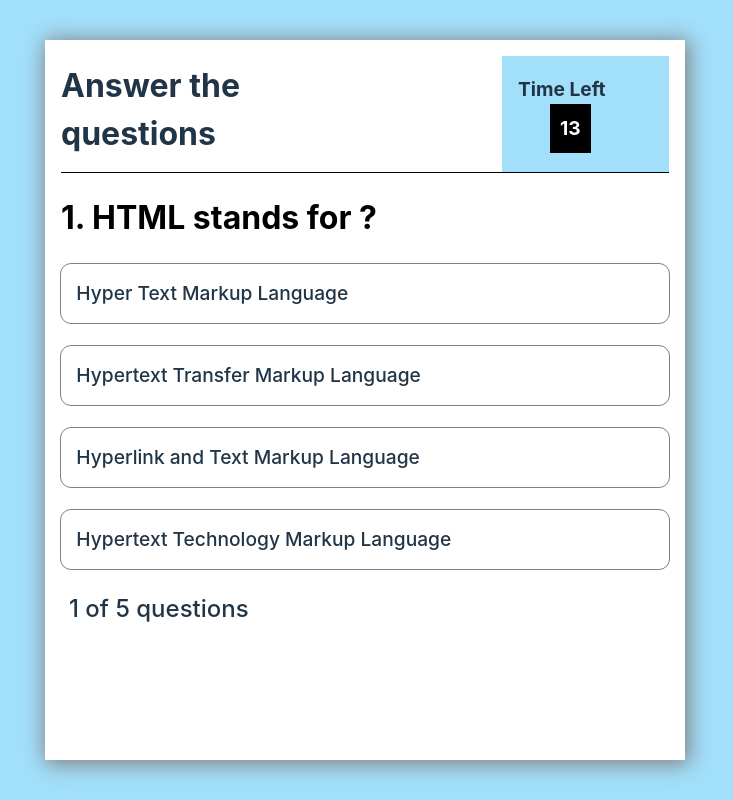
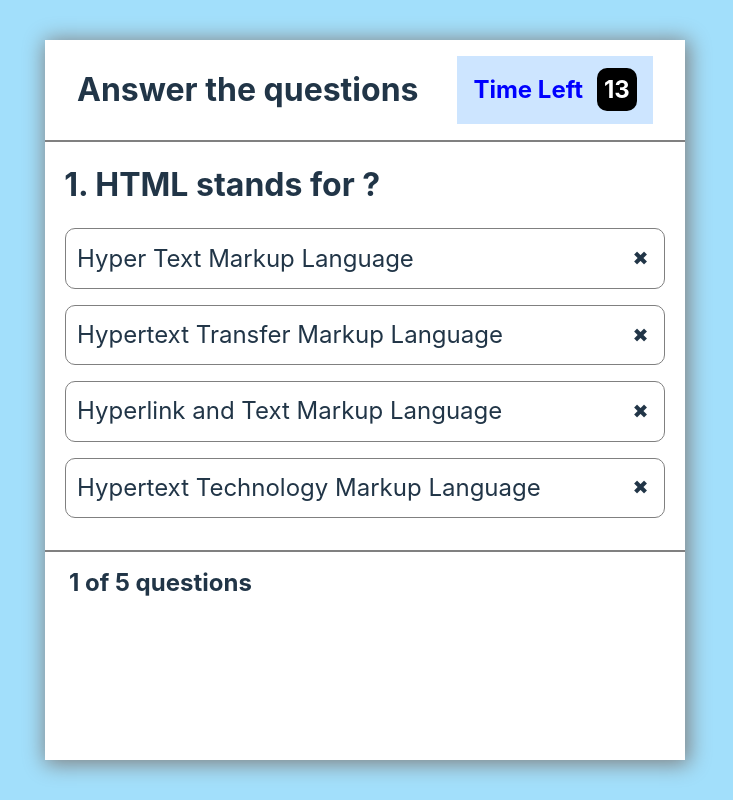
Before and after one commit to Talha12Shiekh/REACT_QUIZZ_APP, a React (Vite) app: page / in a window 1280 px wide. Both pictures are taken after a click on the button "Start Quiz". Shown: the whole page, without its empty margins (275-1008 px from the left). Built offline with nearby package versions, Linux system fonts and the light colour scheme.

Commit message:
Pending settings screen

```diff
--- a/src/App.jsx
+++ b/src/App.jsx
@@ -1,8 +1,9 @@
 import QuizBox from "./QuizBox";
-import "./App.css";
 import StartButton from "./StartButton";
 import { createPortal } from "react-dom";
-import { useState, useRef,useEffect } from "react";
+import { useState, useRef, useEffect } from "react";
+import SecondQuizBox from "./SecondQuizBox";
+import Modal from "./Modal";
 
 function App() {
   const [showQuizModal, setShowQuizModal] = useState(false);
@@ -10,16 +11,16 @@ function App() {
   let interval = useRef();
 
   useEffect(() => {
-    if(timer < 1){
-      clearInterval(interval.current)
+    if (timer < 1) {
+      clearInterval(interval.current);
     }
-  },[timer])
+  }, [timer]);
 
   function increaseTimer() {
     settimer((p) => p - 1);
   }
 
-  function increaseCount(){
+  function increaseCount() {
     interval.current = setInterval(increaseTimer, 1000);
   }
 
@@ -29,17 +30,21 @@ function App() {
         interval={interval}
         onClick={() => {
           setShowQuizModal(true);
-          increaseCount()
+          increaseCount();
         }}
       />
       {showQuizModal &&
         createPortal(
-          <QuizBox
-            settimer={settimer}
-            timer={timer}
-            setShowQuizModal={setShowQuizModal}
-            increaseCount={increaseCount}
-          />,
+          <Modal>
+            <SecondQuizBox
+              settimer={settimer}
+              timer={timer}
+              setShowQuizModal={setShowQuizModal}
+              increaseCount={increaseCount}
+              ref={interval}
+            />
+          </Modal>,
+
           document.getElementById("quiz_modal")
         )}
     </div>
--- /dev/null
+++ b/src/SecondQuizBox.jsx
@@ -0,0 +1,120 @@
+import React, { useEffect, useState } from "react";
+import SingleQuizComponent from "./SingleQuizComponent";
+import { questions } from "./question";
+import Modal from "./Modal"
+import ResultModal from "./ResultModal"
+import { createPortal } from 'react-dom';
+import SecondSingleQuiz from "./SecondSingleQuiz";
+
+const SecondQuizBox = React.forwardRef(
+  ({ settimer, timer, increaseCount }, ref) => {
+    const [currentindex, setcurrentindex] = useState(0);
+    const [currentQuestions, setcurrentQuestions] = useState(
+      questions[currentindex]
+    );
+    let allQuizes = document.querySelectorAll(".singleQuiz");
+    const [resetOptions, setResetOptions] = useState(false);
+    const [showNextButton, setshowNextButton] = useState(false);
+    const [disableAllOptions, setdisableAllOptions] = useState(false);
+    const [optionSelected, setoptionSelected] = useState(false);
+    const [showResultModal, setshowResultModal] = useState(false);
+    const [score, setscore] = useState(0);
+
+    const increaseQuestions = () => {
+        settimer(15)
+        clearInterval(ref.current);
+        increaseCount()
+        setResetOptions(true);
+        setshowNextButton(false);
+        setoptionSelected(false);
+        setdisableAllOptions(false);
+        if (currentindex >= questions.length - 1) {
+          setshowResultModal(true);
+          setcurrentindex(0)
+        } else {
+          setcurrentindex((c) => c + 1);
+        }
+      };
+
+      useEffect(() => {
+        setcurrentQuestions(questions[currentindex]);
+      }, [currentindex]);
+
+      let correctAnswer = currentQuestions.answer;
+
+      useEffect(() => {
+        if(timer == 0){
+          setdisableAllOptions(true);
+          setshowNextButton(true);
+          for(let i = 0;i<allQuizes.length;i++){
+            if(allQuizes[i].innerText == correctAnswer){
+              allQuizes[i].style.backgroundColor = "lightgreen"
+            }
+          }
+        }
+      },[timer])
+
+      function initTimer(){
+         if(timer < 10){
+          return "0" + timer;
+        }else {
+          return timer;
+        }
+      }
+
+    return (
+        <>
+        {showResultModal && createPortal(<ResultModal setshowResultModal={setshowResultModal} score={score}/>,document.getElementById("result_modal"))}
+      <div className="quix_box_container">
+        <header className="quix_box_top_content">
+          <div>
+            <h1>Answer the questions</h1>
+          </div>
+          <div>
+            <div>
+              <h2>
+              Time {timer == 0 ? "Off" : "Left"} <span>{initTimer()}</span>
+              </h2>
+            </div>
+          </div>
+        </header>
+        <div className="question_container">
+          <h1>{currentQuestions.numb}. {currentQuestions.question}</h1>
+        </div>
+        <main>
+        {currentQuestions.options.map((option, index) => {
+            return (
+              <SecondSingleQuiz
+              currentindex={currentindex}
+              key={index}
+              resetOptions={resetOptions}
+              setResetOptions={setResetOptions}
+              disableAllOptions={disableAllOptions}
+              setdisableAllOptions={setdisableAllOptions}
+              setshowNextButton={setshowNextButton}
+              optionSelected={optionSelected}
+              setoptionSelected={setoptionSelected}
+              option={option}
+              setscore={setscore}
+              ref={ref}
+              options={currentQuestions.options}
+              />
+            );
+          })}
+        </main>
+        <footer className="quiz_bottom_content">
+          <div>{currentindex + 1} of {questions.length} questions</div>
+          <div>
+            <button
+            style={{ display: showNextButton ? "" : "none" }}
+            onClick={increaseQuestions}
+            >Next Que</button>
+          </div>
+        </footer>
+      </div>
+      </>
+    );
+  }
+);
+
+export default SecondQuizBox;
--- /dev/null
+++ b/src/SecondSingleQuiz.jsx
@@ -0,0 +1,102 @@
+import React, { useEffect, useState,useRef} from "react";
+import { questions } from "./question";
+import "./quixBox.css";
+
+const SecondSingleQuiz = React.forwardRef(
+  (
+    {
+      option,
+      currentindex,
+      resetOptions,
+      setResetOptions,
+      setshowNextButton,
+      disableAllOptions,
+      setdisableAllOptions,
+      optionSelected,
+      setoptionSelected,
+      setscore,
+      options,
+    },ref
+  ) => {
+    const [isCorrect, setisCorrect] = useState(null);
+  const [className, setclassName] = useState("");
+  const [iconclassName, seticonclassName] = useState(null);
+  const singleQuizRef = useRef();
+
+  const correctAnswer = questions[currentindex].answer;
+  let allQuizes = document.querySelectorAll(".singleQuiz");
+
+  function findAnswer(answer) {
+    clearInterval(ref.current)
+    if (!optionSelected) {
+      setoptionSelected(true);
+      setResetOptions(false);
+      setshowNextButton(true);
+
+      const clickedOption = answer;
+      if (clickedOption === correctAnswer) {
+        setisCorrect(true);
+        setscore(p => p + 1);
+      } else {
+        setisCorrect(false);
+      }
+    }
+  }
+
+  useEffect(() => {
+    if (isCorrect) {
+      setclassName("green");
+      seticonclassName(true)
+    } else if (isCorrect == null) {
+      setclassName("");
+      seticonclassName(null)
+    } else if (!isCorrect) {
+      setclassName("red");
+      seticonclassName(false)
+
+      for(let i = 0;i<allQuizes.length;i++){
+        if(allQuizes[i].innerText == correctAnswer){
+          allQuizes[i].style.backgroundColor = "lightgreen"
+        }
+      }
+    }
+    if (resetOptions) {
+      setisCorrect(null);
+      seticonclassName(null)
+    }
+
+    if (optionSelected) {
+      setdisableAllOptions(true);
+    } else {
+      setdisableAllOptions(false);
+    }
+  }, [isCorrect, resetOptions]);
+
+  function iconClassName(){
+    if(className == null){
+      return ""
+    }else if(iconclassName){
+      return "✓"
+    }else {
+      return "✖"
+    }
+  }
+
+    return (
+      <div
+        className={`single_quiz ${className} ${
+          disableAllOptions ? "pointer_events" : ""
+        }`}
+        ref={singleQuizRef}
+        onClick={() => findAnswer(option)}
+      >
+        <div>{option}</div>
+        <div>
+          <div className={`icon_contianer`}>{iconClassName()}</div>
+        </div>
+      </div>
+    );
+  }
+);
+
+export default SecondSingleQuiz;
--- /dev/null
+++ b/src/quixBox.css
@@ -0,0 +1,113 @@
+.quix_box_container{
+    width: 50vw;
+    height: 90vh;
+    background-color: white;
+    border-radius: 10px;
+}
+
+.hidden{
+    display: none;
+}
+
+.quix_box_top_content{
+    display: flex;
+    justify-content: space-between;
+    align-items: center;
+    padding-inline: 2em;
+    padding-block: 1em;
+    border-bottom: 2px solid grey;
+}
+
+.quix_box_top_content div:not(:first-child) div{
+    height: 80%;
+    display: inline-block;
+    background-color:#cde5ff;
+    padding-inline: 1em;
+    padding-block: 1em;
+    color: blue;
+}
+
+.quix_box_top_content div:not(:first-child) div span{
+    background-color: black;
+    color:white;
+    padding: .3em;
+    margin-left: .5rem;
+    border-radius: 10px;
+}
+
+h1,h2{
+    margin: 0;
+}
+
+.question_container{
+    margin: 1.2rem;
+}
+
+.single_quiz{
+    width: 90%;
+
+    display: flex;
+    margin-inline: auto;
+    padding: .7em;
+    justify-content: space-between;
+    border-radius: 10px;
+    border: 1px solid grey;
+    align-items: center;
+    cursor: pointer;
+    margin-bottom: 1rem;
+}
+
+main{
+    margin-bottom: 2rem;
+}
+
+.single_quiz.green{
+    background-color: #40e14063;
+}
+.single_quiz.red{
+    background-color: #fad7dd;
+}
+
+.single_quiz div:first-child{
+    font-size: 1.5em;
+}
+
+.single_quiz > div:not(:first-child){
+    width: 25px;
+    height: 25px;
+    border-radius: 100%;
+    display: flex;
+    justify-content: center;
+    align-items: center;
+    font-weight: bolder;
+    font-size: .8rem;
+}
+
+.single_quiz.green > div:not(:first-child){
+    color: green;
+    border: 3px solid green;
+}
+.single_quiz.red > div:not(:first-child){
+    color: red;
+    border:3px solid red;
+}
+
+.quiz_bottom_content{
+    display: flex;
+    align-items: center;
+    justify-content: space-between;
+    border-top: 2px solid grey;
+    padding-inline: 1.5em;
+    padding-block: .8em;
+}
+
+.quiz_bottom_content div:first-child{
+    font-size: 1.5rem;
+    font-weight: bold;
+}
+
+.quiz_bottom_content div:not(:first-child) button{
+    background-color: #007afd;
+    color: white;
+    font-size: 1.3em;
+}
```
